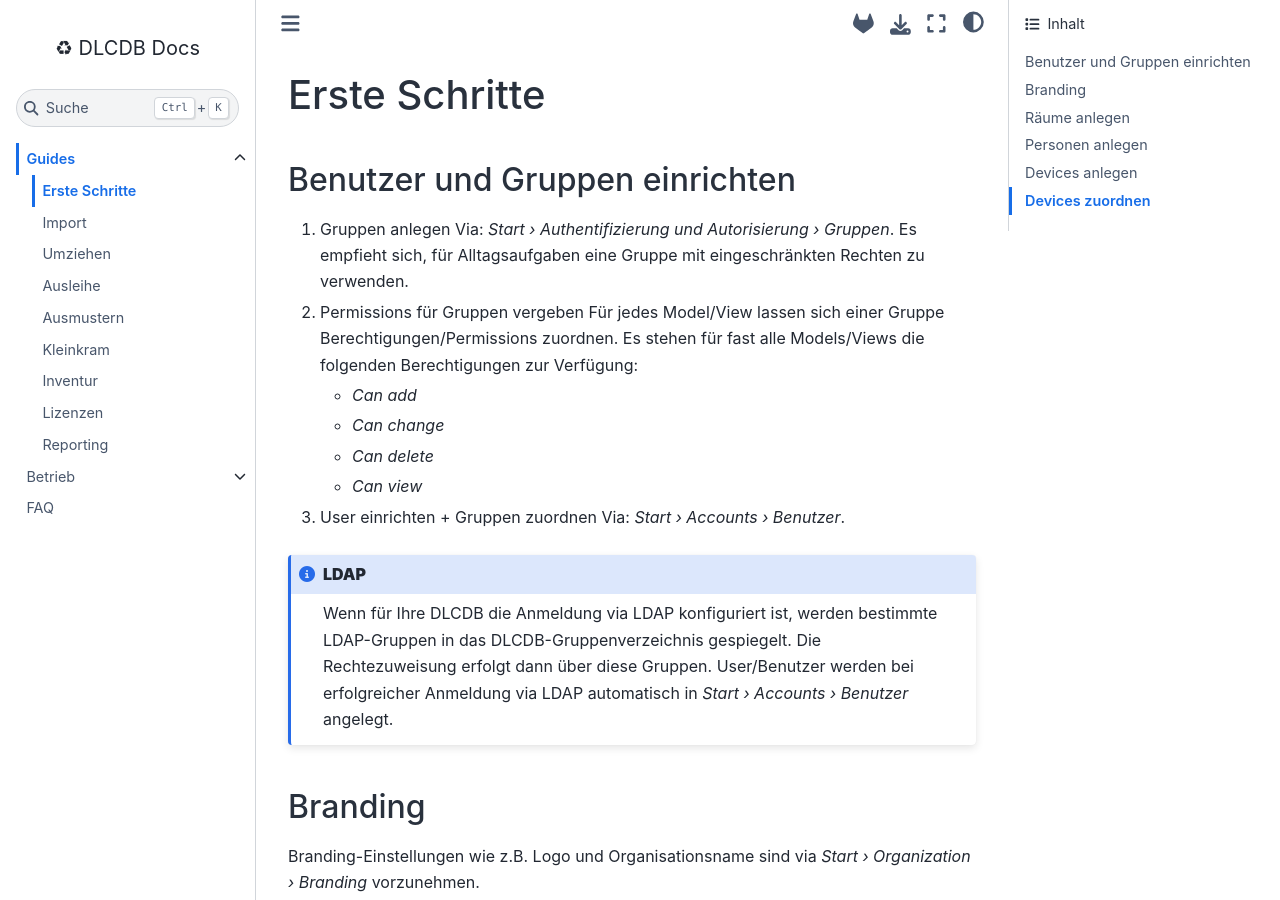
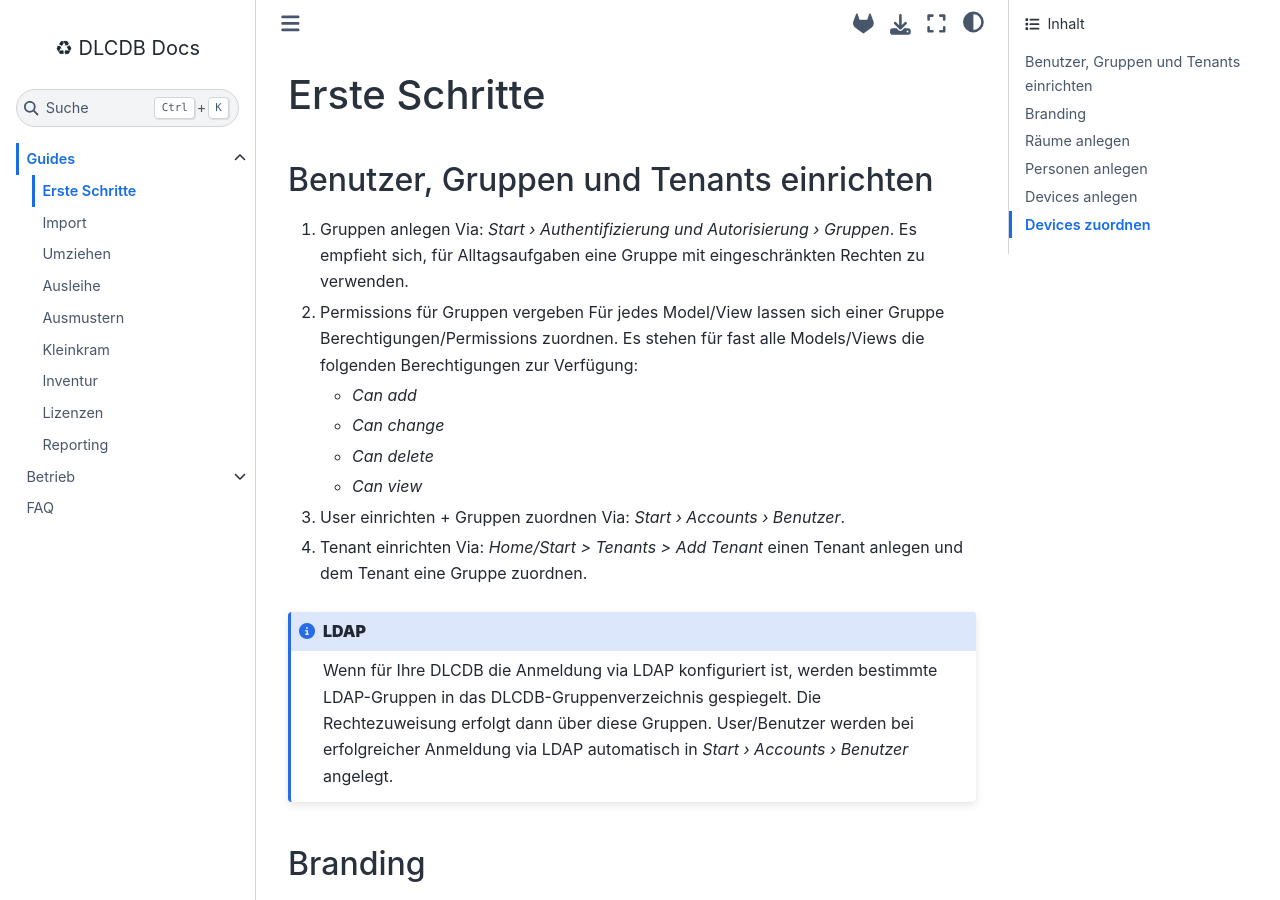
Before and after one commit to tombreit/django-dlcdb, a Sphinx documentation site: the page built from docs/guides/erste_schritte.md, in a window 1280 px wide and 900 px high. Built offline with Sphinx 7.4.7 and the Sphinx Book theme 1.1.4, drawn with Linux system fonts in a browser that asks for light colours.

Commit message:
Some tenant docs, new navbar tenant hint

```diff
--- a/docs/guides/erste_schritte.md
+++ b/docs/guides/erste_schritte.md
@@ -1,7 +1,6 @@
 # Erste Schritte
 
-
-## Benutzer und Gruppen einrichten
+## Benutzer, Gruppen und Tenants einrichten
 
 1. Gruppen anlegen
    Via: *Start › Authentifizierung und Autorisierung › Gruppen*. Es empfieht sich, für Alltagsaufgaben eine Gruppe mit eingeschränkten Rechten zu verwenden.
@@ -13,7 +12,8 @@
    * *Can view*
 1. User einrichten + Gruppen zuordnen
    Via: *Start › Accounts › Benutzer*.
-
+1. Tenant einrichten
+   Via: *Home/Start > Tenants > Add Tenant* einen Tenant anlegen und dem Tenant eine Gruppe zuordnen.
 
 :::{admonition} **LDAP**
 :class: note
@@ -21,13 +21,11 @@
 Wenn für Ihre DLCDB die Anmeldung via LDAP konfiguriert ist, werden bestimmte LDAP-Gruppen in das DLCDB-Gruppenverzeichnis gespiegelt. Die Rechtezuweisung erfolgt dann über diese Gruppen. User/Benutzer werden bei erfolgreicher Anmeldung via LDAP automatisch in *Start › Accounts › Benutzer* angelegt.
 :::
 
-
 ## Branding
 
 Branding-Einstellungen wie z.B. Logo und Organisationsname sind via *Start › Organization › Branding* vorzunehmen.
 
 Werden keine Branding-Einstellungen vorgenommen, firmiert die die DLCDB als "DLCDB Corporation".
-
 
 ## Räume anlegen
 
@@ -35,10 +33,10 @@ Via *Start › DLCDB Core › Räume* oder über das Menü *Datenhaltung*.
 
 Es muss mindestens ein Raum als *Extern/Verliehen-Raum* und ein Raum als *"Auto return" Raum* definiert sein. Wird ein Raum als solcher definiert, wird dieses Attribut bisher vorhandenen Raums bei diesem entfernt.
 
-- *Extern/Verliehen-Raum*
+* *Extern/Verliehen-Raum*
   Devices, die z.B. beim Verleih keinem Raum zugeordnet werden können - z.B. ein Smartphone oder eine Homeoffice-Monitor - werden in manchen DLCDB-Prozessen (z.B. Inventur) diesem Raum zugeordnet.
 
-- *"Auto return" Raum*
+* *"Auto return" Raum*
   Wird eine Ausleihe zurückgegeben, wird das Device automatisch diesem Raum zugeordnet. Dies kann z.B. ein Lagerraum oder der Helpdesk sein.
 
 :::{admonition} **Gebäude/Locations**
@@ -46,7 +44,6 @@ Es muss mindestens ein Raum als *Extern/Verliehen-Raum* und ein Raum als *"Auto
 
 Sollen Räume mehrer Standorte oder Gebäude verwaltet werden, oder werden kleinteiligere Einheiten als ein Raum benötigt, so kann dies über ein Bezeichnungsschema erfolgen. Beispiel: Eine Storage-Einheit im `Rack 32` in Raum `456` am Standort `Berlin Mitte` könnte folgende Raumnummer ergeben: `BM-456-R32`.
 :::
-
 
 ## Personen anlegen
 
@@ -60,7 +57,6 @@ Via *Start › DLCDB Core › Personen* oder den Menüpunkt in "Datenhaltung".
 *User* oder *Benutzer* der DLCDB sind Menschen, die mit der DLCDB arbeiten und sich an der DLCDB anmelden müssen.
 :::
 
-
 ## Devices anlegen
 
 Via *Start › DLCDB Core › Devices* oder die entsprechenden Menüpunkte.
@@ -68,7 +64,6 @@ Via *Start › DLCDB Core › Devices* oder die entsprechenden Menüpunkte.
 :::{tip}
 Auf der Devices-Übersicht ist rechts oben ein Button *Device hinzufügen*.
 :::
-
 
 ## Devices zuordnen
 
```
Also changed, not shown: docs/betrieb/model.md (+1 -1 lines), docs/faq.md (+7 -0 lines), 1 other file.
